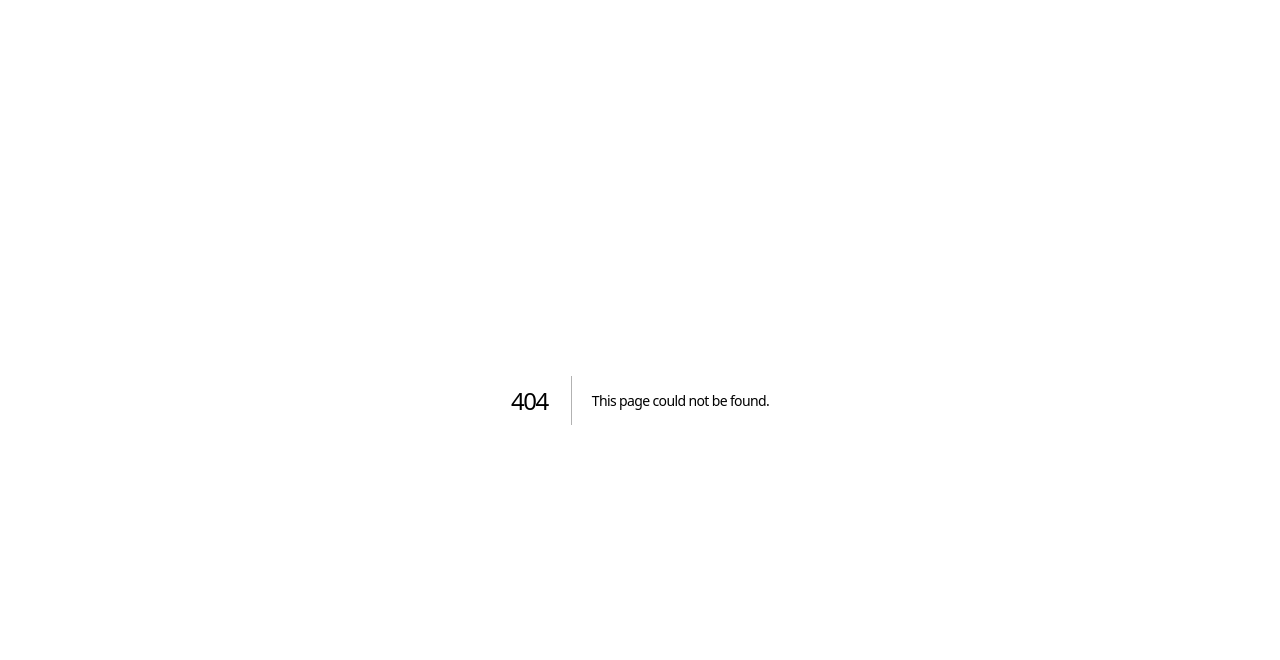
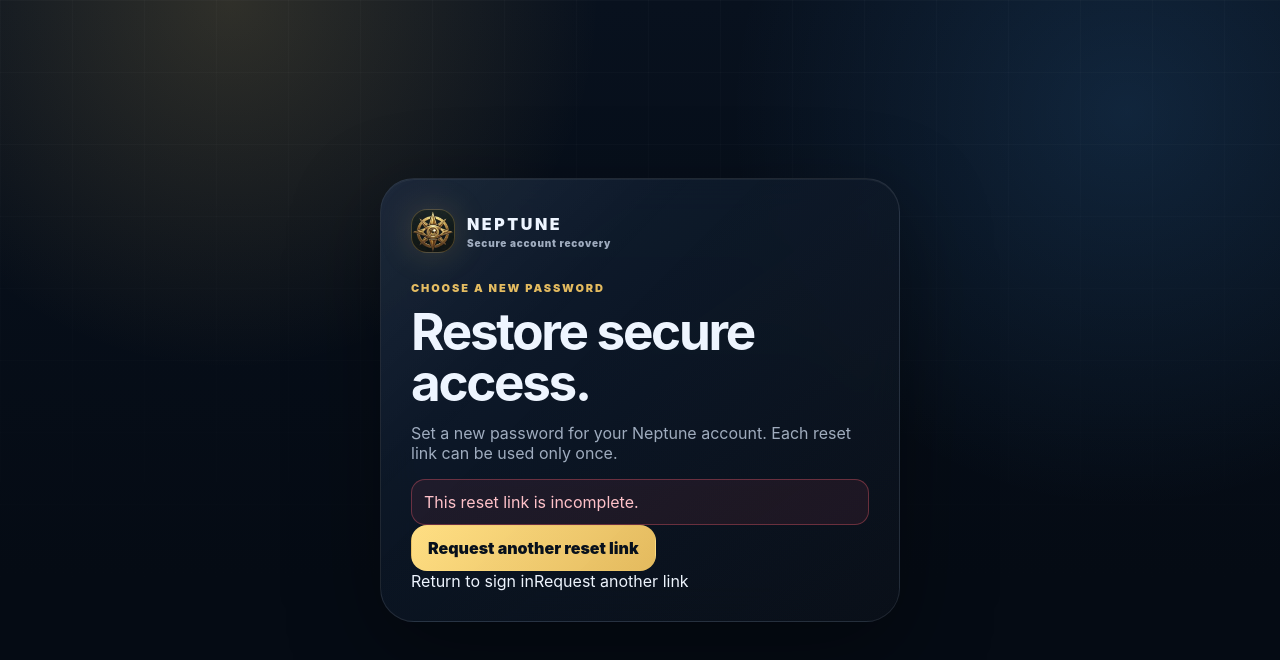
Before and after one commit to eagleconsulting954-a11y/Neptune1, a Next.js app: page /reset-password in a window 1280 px wide. Before the commit this address had no page. Shown: the top 660 px of the page. Built offline with nearby package versions, Linux system fonts and the light colour scheme.

Commit message:
Add reset password page

```diff
--- /dev/null
+++ b/app/reset-password/page.tsx
@@ -0,0 +1,20 @@
+import Link from "next/link";
+import { ResetPasswordForm } from "@/components/ResetPasswordForm";
+
+export default async function ResetPasswordPage({ searchParams }: { searchParams: Promise<{ token?: string }> }) {
+  const params = await searchParams;
+  const token = String(params.token || "");
+
+  return (
+    <main className="auth-page password-reset-page">
+      <section className="auth-card glass premium password-reset-card">
+        <Link className="brand" href="/"><span className="brand-mark">✦</span><span>NEPTUNE<small>Secure account recovery</small></span></Link>
+        <p className="eyebrow" style={{ marginTop: 28 }}>Choose a new password</p>
+        <h2>Restore secure access.</h2>
+        <p className="muted">Set a new password for your Neptune account. Each reset link can be used only once.</p>
+        <ResetPasswordForm token={token} />
+        <div className="password-help-row"><Link href="/login">Return to sign in</Link><Link href="/forgot-password">Request another link</Link></div>
+      </section>
+    </main>
+  );
+}
```
